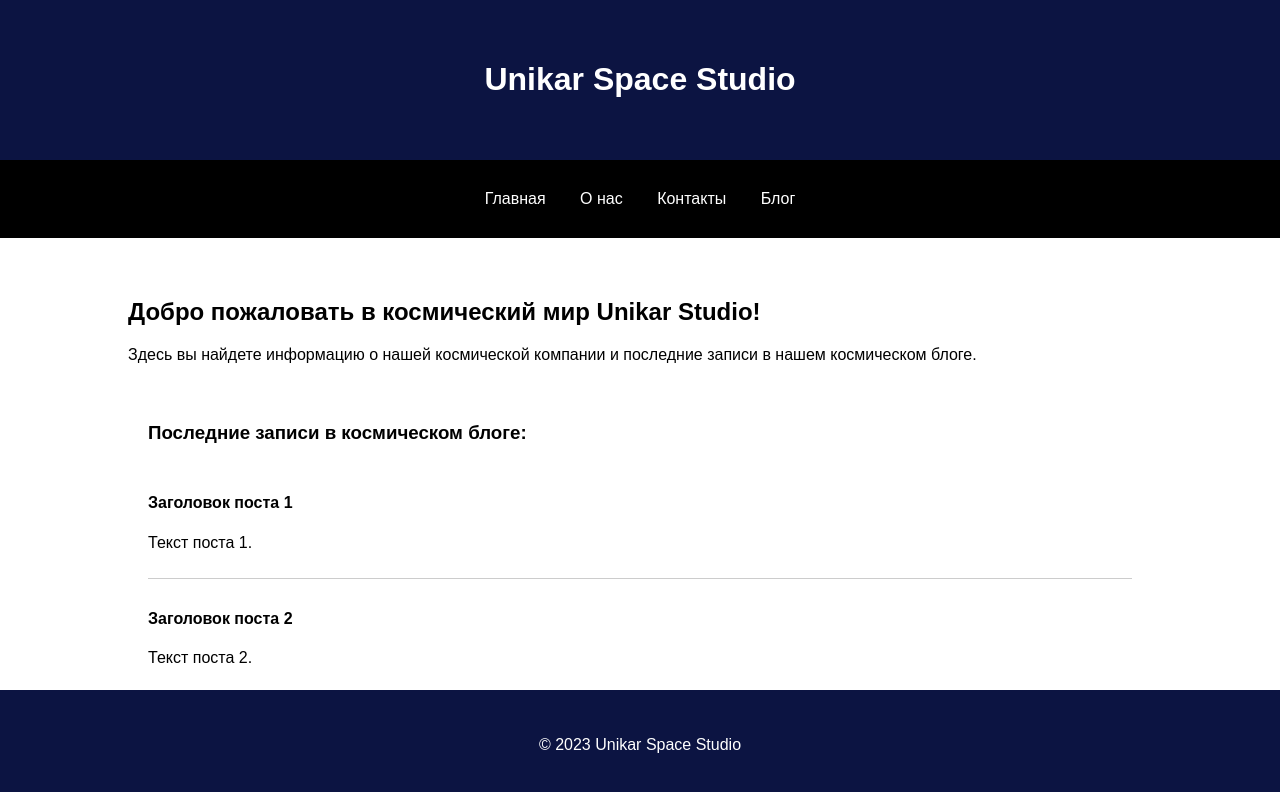
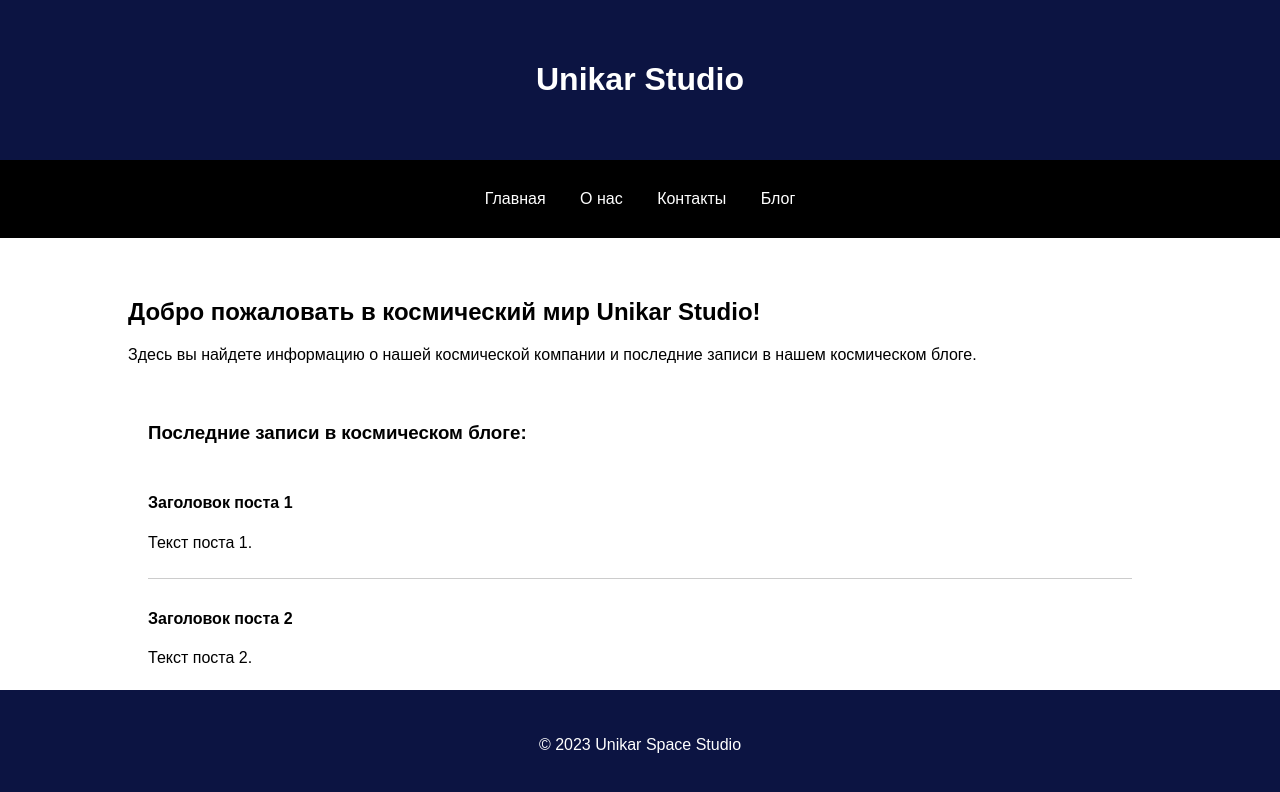
Before and after one commit to unikarstudio/unikarstudio.github.io, a plain HTML site: page index.html in a window 1280 px wide. Drawn offline with Linux system fonts and the light colour scheme.

Commit message:
Update index.html

```diff
--- a/index.html
+++ b/index.html
@@ -3,14 +3,14 @@
 <head>
   <meta charset="UTF-8">
   <meta name="viewport" content="width=device-width, initial-scale=1.0">
-  <title>Unikar Space Studio</title>
+  <title>Unikar Studio</title>
   <link rel="stylesheet" href="styles.css">
 </head>
 <body>
 
 <header class="space-header">
   <div class="container">
-    <h1>Unikar Space Studio</h1>
+    <h1>Unikar Studio</h1>
   </div>
 </header>
 
```
